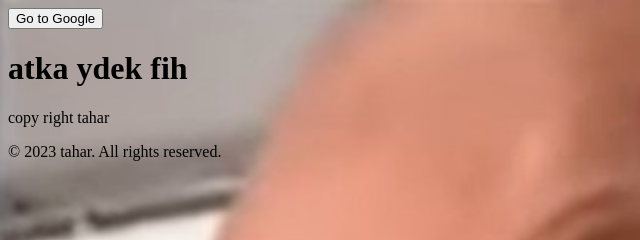
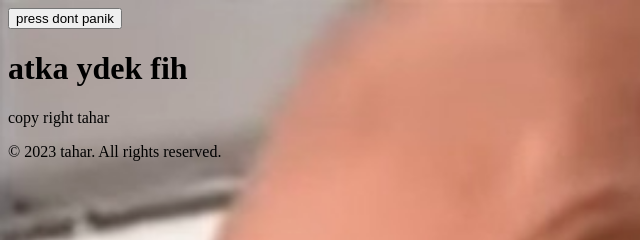
Before and after one commit to volcanovol/aissam, a plain HTML site: page index.html in a window 1280 px wide. Shown: the top 240 px of the page, 0-640 px from the left. Drawn offline with Linux system fonts and the light colour scheme.

Commit message:
Update index.html

```diff
--- a/index.html
+++ b/index.html
@@ -6,7 +6,7 @@
     <title>press dont panik</title>
 </head>
 <body>
-    <button onclick="redirectToGoogle()">Go to Google</button>
+    <button onclick="redirectToGoogle()"> press dont panik </button>
 
     <script>
         function redirectToGoogle() {
```
